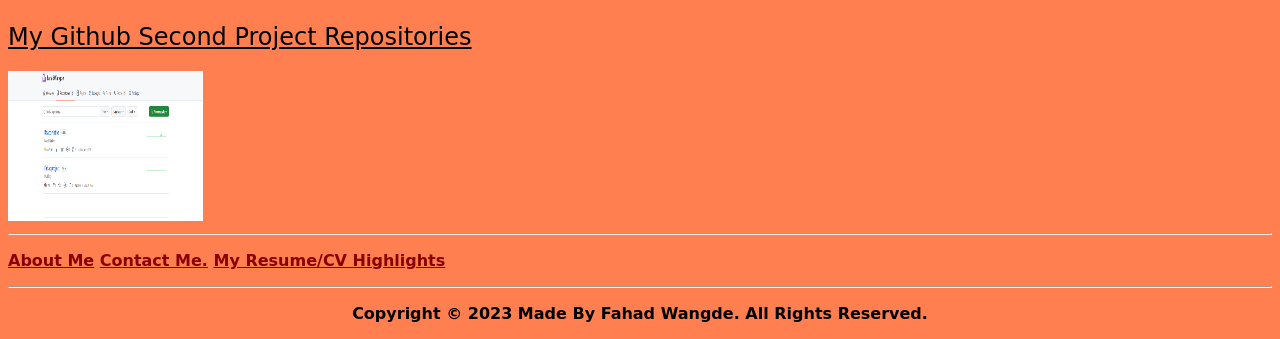
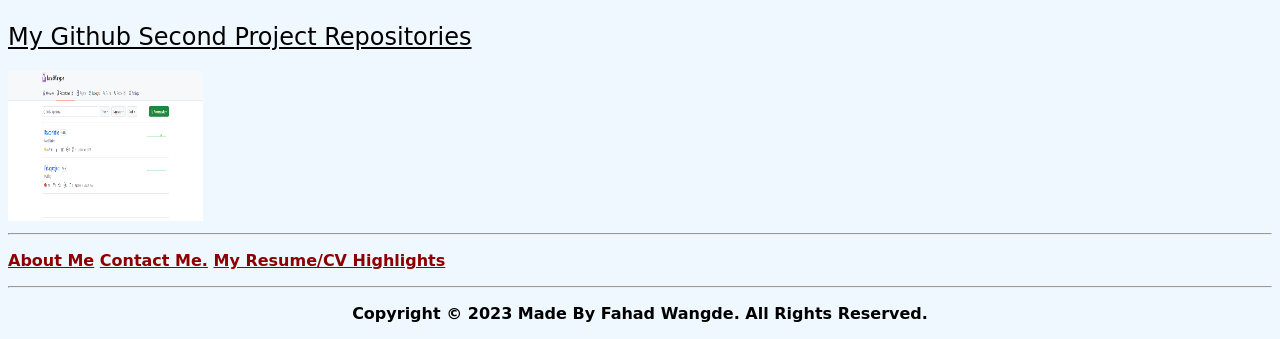
Before and after one commit to fahad56/Fahad-portfolio, a PHP site: page /index.html in a window 1280 px wide. Shown: the part 967-1306 px from the top of the page. Run offline with PHP 8.4, Linux system fonts and the light colour scheme; some web fonts are replaced.

Commit message:
modified changes

```diff
--- a/styles.css
+++ b/styles.css
@@ -1,5 +1,5 @@
 * {
-    background-color: coral;
+    background-color: aliceblue;
 }
 
 .anchor {
```
